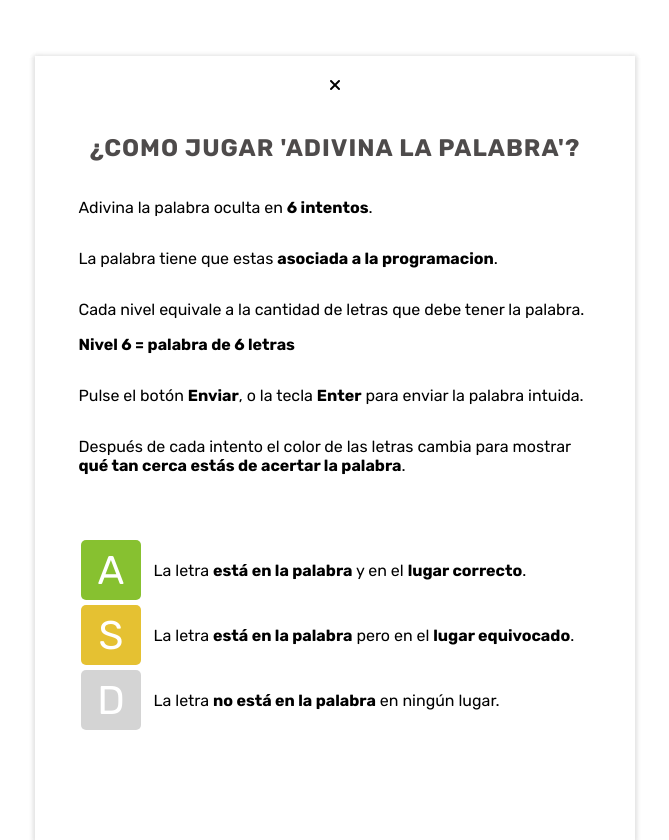
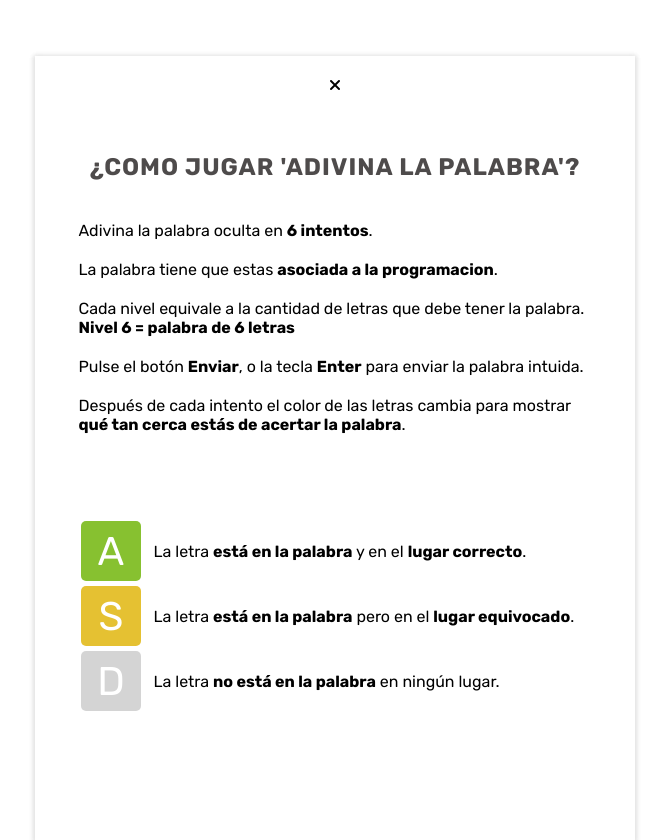
Before and after one commit to NataliaGiselleCuria/adivinalapalabra, a React (Vite) app: page / in a window 1280 px wide. Shown: the part 800-1640 px from the top of the page, without its empty margins (305-974 px from the left). Built offline with nearby package versions, Linux system fonts and the light colour scheme; no server answers; the database is empty.

Commit message:
portfolio

```diff
--- a/src/App.css
+++ b/src/App.css
@@ -466,6 +466,11 @@ i.fa-solid.fa-question {
 .question-cont-txt {
   display: flex;
   flex-direction: column;
+  gap: 20px;
+}
+
+.question-cont-txt p{
+  margin: 0;
 }
 
 .question-cont-txt, .demostration {
```
